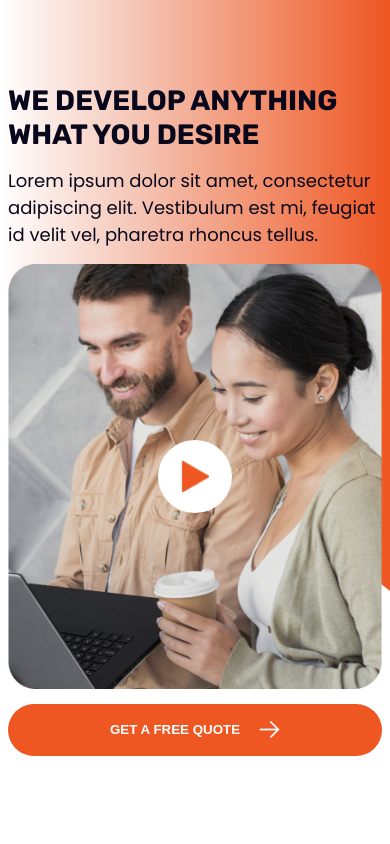
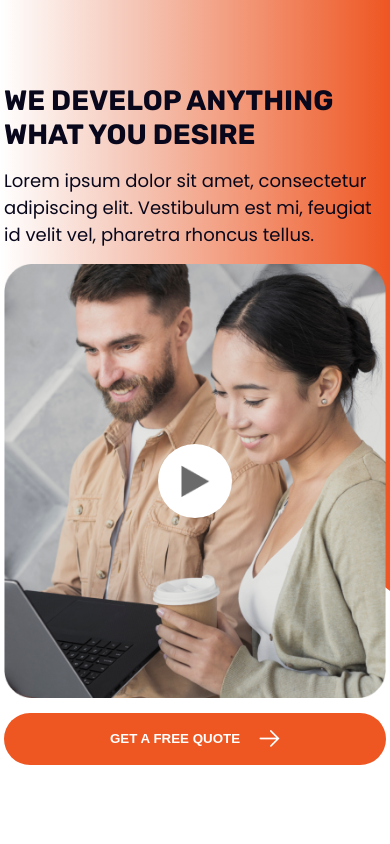
Before and after one commit to RimmaBuzuluk/crotul, a React (Create React App) app: page / in a window 390 px wide. Shown: the top 844 px of the page. Built offline with nearby package versions, Linux system fonts and the light colour scheme.

Commit message:
width scrole item

```diff
--- a/src/components/develop/develop.jsx
+++ b/src/components/develop/develop.jsx
@@ -1,14 +1,18 @@
 import girleImg from '../../img/profile-shot-of-aristocratic-girl-in-blouse-with-frill-lady-with-flowers-in-her-hair-posing-proudly-against-blue-wall 5.png';
 import videoImg from '../../img/front-view-colleague-at-work-looking-at-laptop 1.png';
 import star from '../../img/Vector (1).png';
+
 import arrow from '../../img/Vector.png';
 import videoPlayImg from '../../img/Vector2.png';
+import phoneVideoPlayImg from '../../img/Polygon 1.png';
 
 import './develop.scss';
 
 export const Develop = () => {
 	const girlsImgCount = 5;
 	const starImgCount = 5;
+
+	const screenWidth = window.innerWidth;
 
 	return (
 		<div className='develop'>
@@ -18,7 +22,7 @@ export const Develop = () => {
 				<div className='develop_videoPhone'>
 					<img className='develop_video_imgPhone' src={videoImg} alt='' />
 					<div className='circlePhone'></div>
-					<img className='develop_video_playPhone' src={videoPlayImg} />
+					<img className='develop_video_playPhone' src={phoneVideoPlayImg} />
 				</div>
 
 				<div className='develop_button'>
--- a/src/components/pricing/pricing.jsx
+++ b/src/components/pricing/pricing.jsx
@@ -3,7 +3,7 @@ import itemImg from '../../img/senior.png';
 import { PricingItem } from '../Pricing_items/pricing_items';
 import ItemArrowLeft from '../../img/iconamoon_arrow-up-2-light.png';
 import ItemArrowRight from '../../img/iconamoon_arrow-up-2-light (1).png';
-import { useState } from 'react';
+import { useEffect, useRef, useState } from 'react';
 
 export const Pricing = () => {
 	const pricing = [
@@ -26,13 +26,14 @@ export const Pricing = () => {
 			price: [1, 2],
 		},
 	];
+	const screenWidth = window.innerWidth;
 
 	const [scrollPosition, setScrollPosition] = useState(0);
 	const [scrollItem, setScrollItem] = useState(1);
 
 	const scrollLeft = () => {
 		if (scrollPosition > 0) {
-			const newPosition = scrollPosition - 314; // Змінюйте значення зміщення, якщо потрібно
+			const newPosition = scrollPosition - (314 * screenWidth) / 415; // Змінюйте значення зміщення, якщо потрібно
 			setScrollPosition(newPosition < 0 ? 0 : newPosition);
 			setScrollItem(scrollItem - 1);
 		}
@@ -46,7 +47,6 @@ export const Pricing = () => {
 			setScrollItem(scrollItem + 1);
 		}
 	};
-	const screenWidth = window.innerWidth;
 
 	return (
 		<div className='pricing'>
--- a/src/index.css
+++ b/src/index.css
@@ -14,4 +14,5 @@ code {
 
 body {
 	/* background-color: aquamarine; */
+	margin: 0;
 }
```
